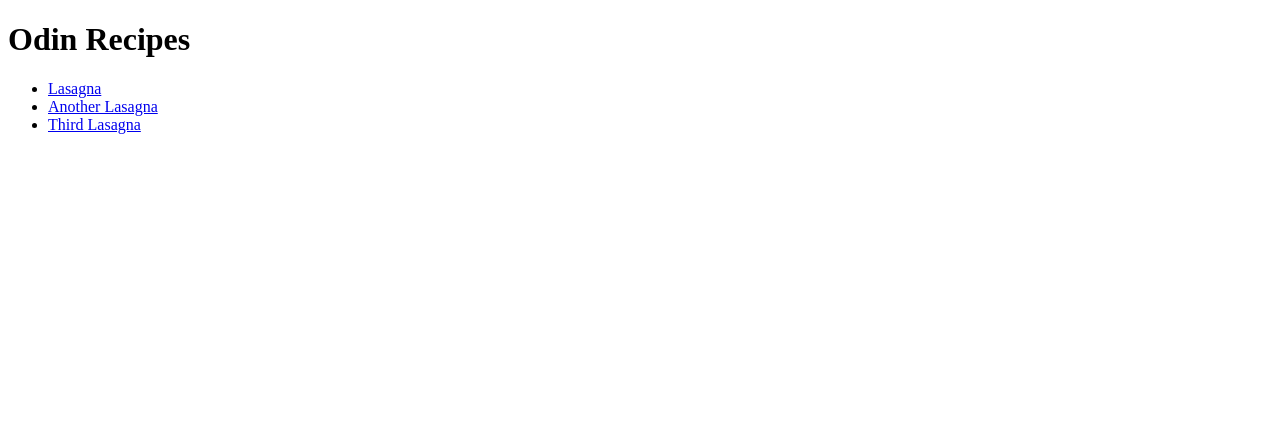
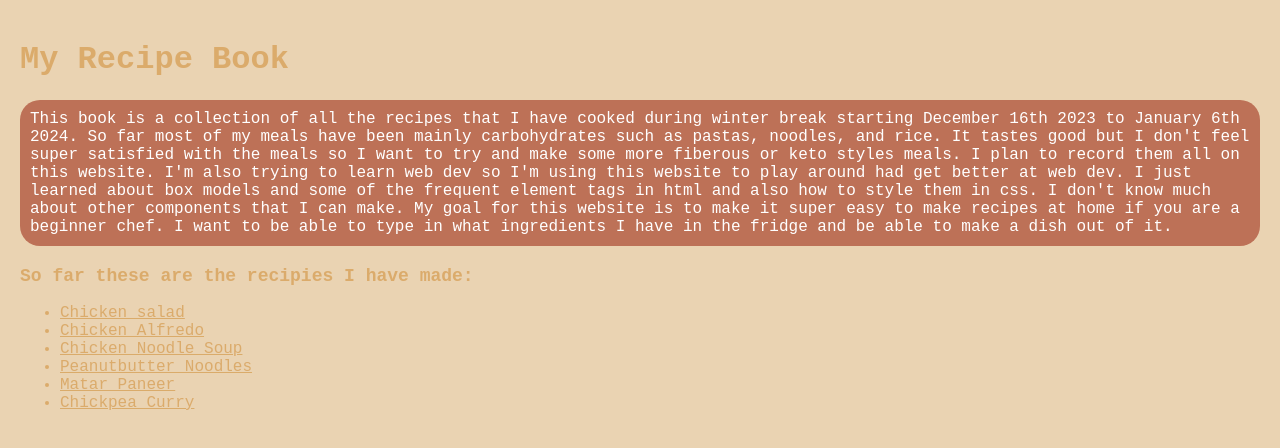
Before and after one commit to annantab/website, a plain HTML site: page odin-recipes/index.html in a window 1280 px wide. Drawn offline with Linux system fonts and the light colour scheme.

Commit message:
Recipe Website (try to keep under 50 characters)
index.html page was updated with css styling

[Ticket: 1]

```diff
--- a/odin-recipes/index.html
+++ b/odin-recipes/index.html
@@ -3,16 +3,25 @@
     <head>
         <meta charset="UTF-8">
         <meta title="Recipes">
+        <link rel="stylesheet" href="styles.css">
     </head>
     <body>
-        <h1>
-            Odin Recipes
+        <h1 class = "title">
+            My Recipe Book
         </h1>
-        <ul>
-            <li><a href="./recipes/lasagna.html">Lasagna</a></li>
-            <li><a href="./recipes/lasagna2.html">Another Lasagna</a></li>
-            <li><a href="./recipes/lasagna3.html">Third Lasagna</a></li>
-        </ul>
+        <p class = "description">This book is a collection of all the recipes that I have cooked during winter break starting December 16th 2023 to January 6th 2024. So far most of my meals have been mainly carbohydrates such as pastas, noodles, and rice. It tastes good but I don't feel super satisfied with the meals so I want to try and make some more fiberous or keto styles meals. I plan to record them all on this website. I'm also trying to learn web dev so I'm using this website to play around had get better at web dev. I just learned about box models and some of the frequent element tags in html and also how to style them in css. I don't know much about other components that I can make. My goal for this website is to make it super easy to make recipes at home if you are a beginner chef. I want to be able to type in what ingredients I have in the fridge and be able to make a dish out of it. </p>
+
+        <p class = "recipes">
+            So far these are the recipies I have made:
+            <ul>
+                <li><a class = "links" href="./recipes/ChickenSalad.html">Chicken salad</a></li>
+                <li><a class = "links" href="./recipes/ChickAlfredo.html">Chicken Alfredo</a></li>
+                <li><a class = "links" href="./recipes/ChickNoodle.html">Chicken Noodle Soup</a></li>
+                <li><a class = "links" href="./recipes/Peanutnoodle.html">Peanutbutter Noodles</a></li>
+                <li><a class = "links" href="./recipes/MatarPaneer.html">Matar Paneer</a></li>
+                <li><a class = "links"href="./recipes/ChickpeaCurry.html">Chickpea Curry</a></li>
+            </ul>
+        </p>
 
 
     </body>
--- /dev/null
+++ b/odin-recipes/styles.css
@@ -0,0 +1,31 @@
+body{
+    font-family: 'Courier New', Courier, monospace;
+    color: rgba(216, 163, 93, 0.836);
+    background-color: rgb(234, 211, 178);
+    margin:auto;
+    padding: 20px;
+
+}
+
+.description {
+    background-color: rgb(189, 113, 87);
+    color: white;
+    padding: 10px;
+    border-radius: 20px;
+    margin-bottom: 20px;
+}
+
+.recipes{
+    font-weight: bold;
+    font-size: 18px;
+}
+
+.links:link{
+    color:  rgba(216, 163, 93, 0.836);
+}
+
+.links:hover{
+    color: white;
+    font-size: 120%;
+    transition: color 0.5s, font-size 0.5s;
+}
```
Also changed, not shown: odin-recipes/recipes/ChickAlfredo.html (renamed from odin-recipes/recipes/lasagna2.html), odin-recipes/recipes/ChickNoodle.html (renamed from odin-recipes/recipes/lasagna3.html), odin-recipes/recipes/ChickenSalad.html (renamed from odin-recipes/recipes/lasagna.html), odin-recipes/recipes/ChickpeaCurry.html (added), odin-recipes/recipes/MatarPaneer.html (added), odin-recipes/recipes/Peanutnoodle.html (added), 1 other file.
